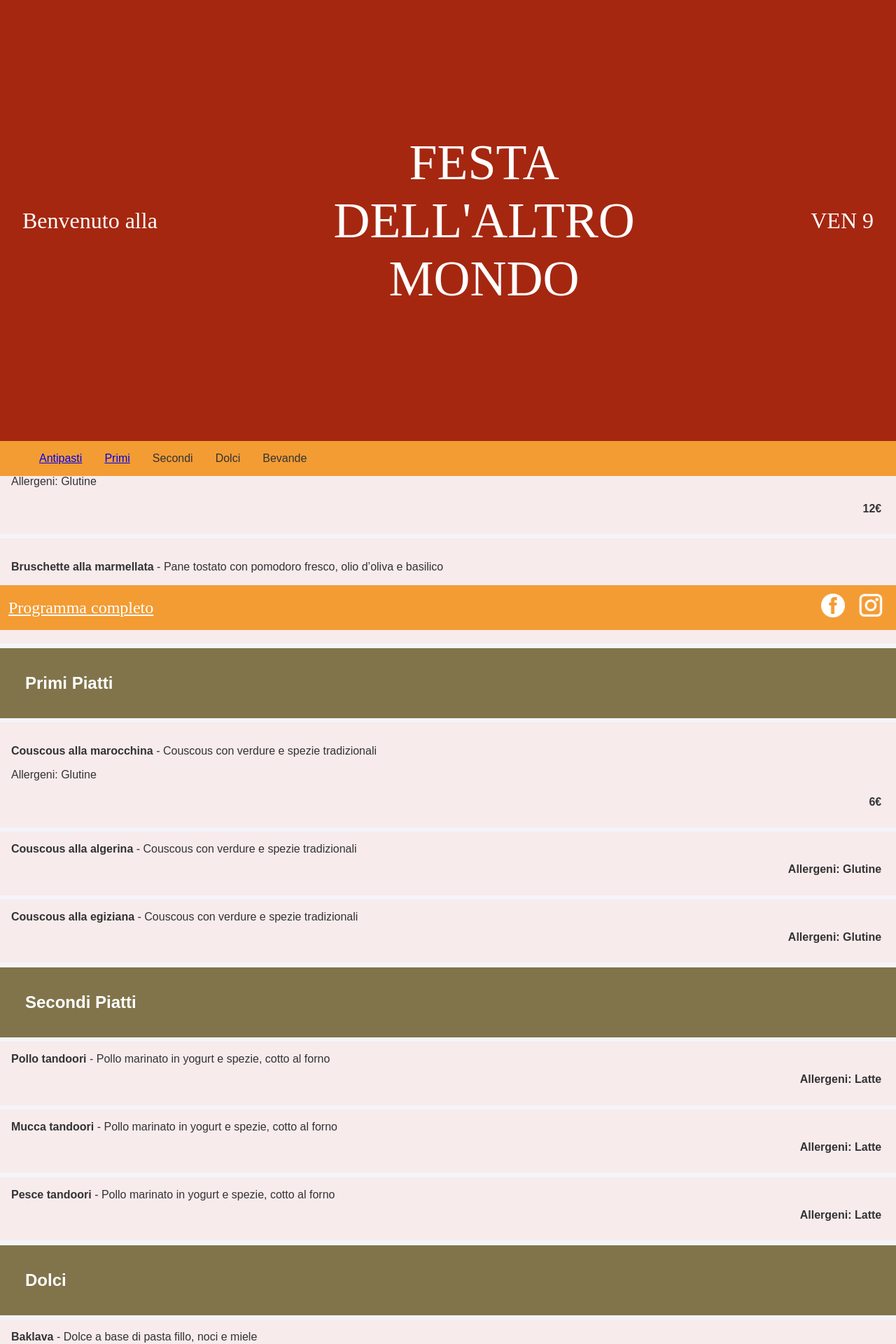
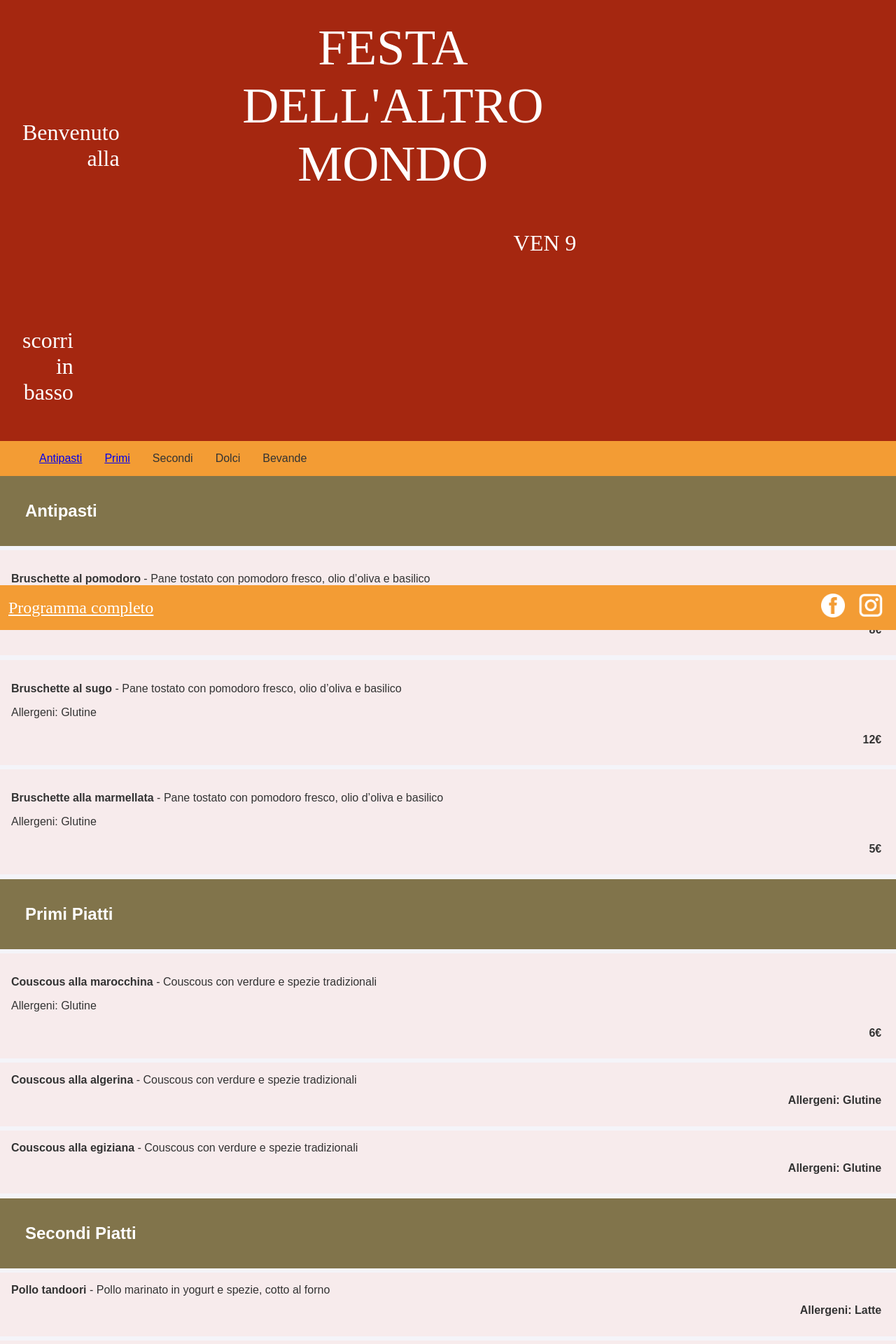
Before and after one commit to isottipietro/menu-altro-mondo, a Jekyll site: the page built from index.md, in a window 1280 px wide. Shown: the top 1920 px of the page at 70% size. Built offline with Jekyll 4.4.1, drawn with Linux system fonts in a browser that asks for light colours; some web fonts are replaced.

Commit message:
some changes

```diff
--- a/_layouts/home.html
+++ b/_layouts/home.html
@@ -8,9 +8,16 @@
 </head>
 <body>
     <header>
+      <div>
         <p class="disappear">Benvenuto alla</p>
+      </div>
+      <div>
         <h1 id="logo">{{ site.title }}</h1>
         <p id="data" class="shrink">{{ page.title }}</p>
+      </div>
+      <div>
+        <p class="disappear"> scorri in basso</p>
+      </div>
     </header>
     <menu>
       {% include menu.html %}
--- a/assets/css/style.css
+++ b/assets/css/style.css
@@ -111,7 +111,7 @@ footer p {
 }
 
 main {
-    margin-top: 300px;
+    margin-top: 70vh;
     margin-bottom: 70px;
 }
 
```
